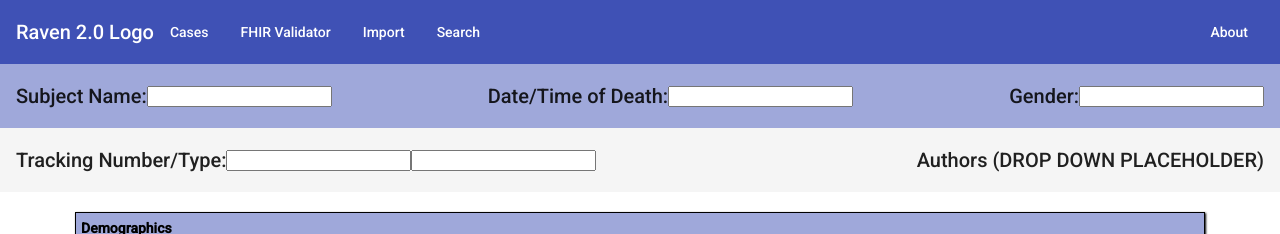
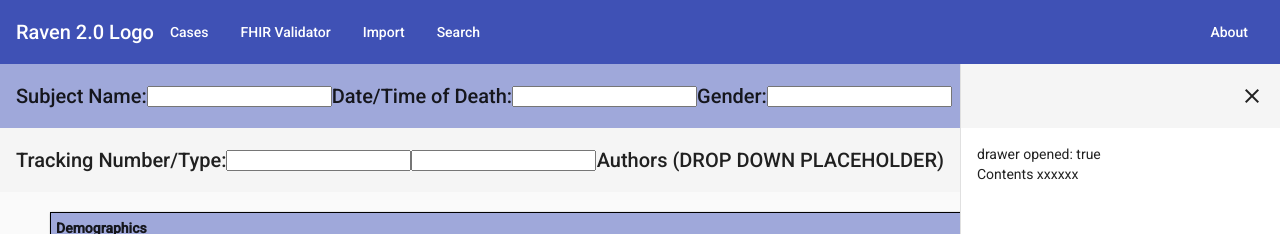
Before and after one commit to MortalityReporting/raven-dashboard, an Angular app: page /cases/summary/1 in a window 1280 px wide. Shown: the top 234 px of the page. Built offline with nearby package versions, Linux system fonts and the light colour scheme; no server answers.

Commit message:
Added a drawer.

```diff
--- a/src/app/app-routing.module.ts
+++ b/src/app/app-routing.module.ts
@@ -2,8 +2,8 @@ import { NgModule } from '@angular/core';
 import { RouterModule, Routes } from '@angular/router';
 import {DecedentRecordsGridComponent} from "./components/pages/decedent-records-grid/decedent-records-grid.component";
 import {FhirValidatorComponent} from "./fhir-validator/components/fhir-validator/fhir-validator.component";
-import {CaseSummaryComponent} from "./components/pages/case-summary/case-summary.component";
 import {LandingComponent} from "./components/landing/landing.component";
+import {CaseContainerComponent} from "./components/pages/case-container/case-container.component";
 
 const routes: Routes = [
   {
@@ -20,7 +20,7 @@ const routes: Routes = [
   },
   {
     path: 'cases/summary/:id',
-    component: CaseSummaryComponent
+    component: CaseContainerComponent
   },
   { // Do not add any paths below this point, this path MUST ALWAYS be the last path!
     path: '**', redirectTo: ''
--- a/src/app/app.module.ts
+++ b/src/app/app.module.ts
@@ -25,7 +25,6 @@ import {FhirAuthInterceptor} from "./interceptors/fhir-auth.interceptor";
 import {MatGridListModule} from '@angular/material/grid-list';
 import { CaseSummaryComponent } from './components/pages/case-summary/case-summary.component';
 import { LandingComponent } from './components/landing/landing.component';
-import {MatRippleModule} from "@angular/material/core";
 import { CaseContainerComponent } from './components/pages/case-container/case-container.component';
 
 @NgModule({
--- a/src/app/components/pages/case-container/case-container.component.css
+++ b/src/app/components/pages/case-container/case-container.component.css
@@ -0,0 +1,18 @@
+.drawer {
+  display: flex;
+  flex-direction: column;
+  height: 100vh;
+  width: 25%
+}
+
+.drawer .header {
+  position: absolute;
+  right: 0;
+  justify-content: space-between;
+}
+
+.main.contents {
+  min-height: 100vh;
+  margin-top: 64px; /* height of header */
+  padding: 16px;
+}
--- a/src/app/components/pages/case-container/case-container.component.html
+++ b/src/app/components/pages/case-container/case-container.component.html
@@ -1,4 +1,23 @@
+<mat-drawer-container>
+  <mat-drawer #drawer
+              class="drawer"
+              mode="side"
+              opened="true"
+              position="end">
 
-<mat-drawer-container>
+    <mat-toolbar class="header">
+      <span class="content-spacer"></span>
+      <mat-icon class="close" (click)="drawer.close()">close</mat-icon>
+    </mat-toolbar>
+
+    <div class="main contents">
+      drawer opened: {{drawer.opened}}
+      <div>Contents xxxxxx</div>
+      <div style="height: 1000px">&nbsp;</div>
+    </div>
+
+  </mat-drawer>
+
   <app-case-summary></app-case-summary>
+
 </mat-drawer-container>
--- a/src/app/components/pages/decedent-records-grid/decedent-records-grid.component.html
+++ b/src/app/components/pages/decedent-records-grid/decedent-records-grid.component.html
@@ -51,7 +51,7 @@
 
 
       <tr mat-header-row *matHeaderRowDef="displayedColumns"></tr>
-      <tr mat-row *matRowDef="let row; columns: displayedColumns;" (click)="onRowClicked(row)"></tr>
+      <tr mat-row *matRowDef="let row; columns: displayedColumns;" (click)="onCaseSelected(row)"></tr>
 
     </table>
 
--- a/src/app/components/pages/decedent-records-grid/decedent-records-grid.component.ts
+++ b/src/app/components/pages/decedent-records-grid/decedent-records-grid.component.ts
@@ -4,7 +4,7 @@ import {PageEvent} from '@angular/material/paginator';
 import {MatSort} from "@angular/material/sort";
 import {DecedentGridDTO} from "../../../model/decedent.grid.dto";
 import {DecedentService} from "../../../service/decedent.service";
-import {ActivatedRoute} from "@angular/router";
+import {ActivatedRoute, Router} from "@angular/router";
 import {mergeMap, forkJoin, map} from "rxjs";
 
 @Component({
@@ -26,7 +26,7 @@ export class DecedentRecordsGridComponent implements OnInit {
   constructor(
     private route: ActivatedRoute,
     private decedentService: DecedentService,
-    // private constants: ValidatorConstants,
+    private router: Router,
   ) {
   }
 
@@ -75,8 +75,8 @@ export class DecedentRecordsGridComponent implements OnInit {
     });
   }
 
-  onRowClicked(row: any) {
-    console.log(row);
+  onCaseSelected(row: any) {
+    this.router.navigate(['cases/summary/', 123]);
   }
 
   pageChanged(event: PageEvent) {
```
